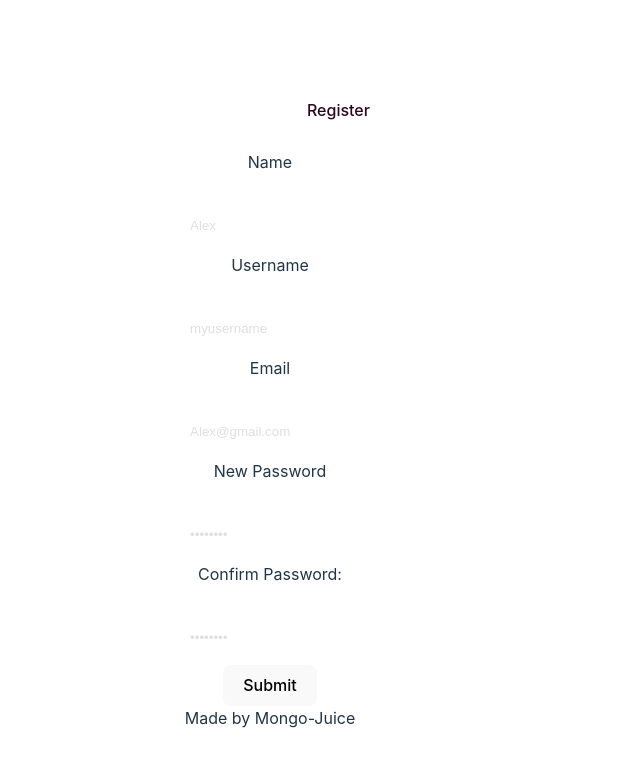
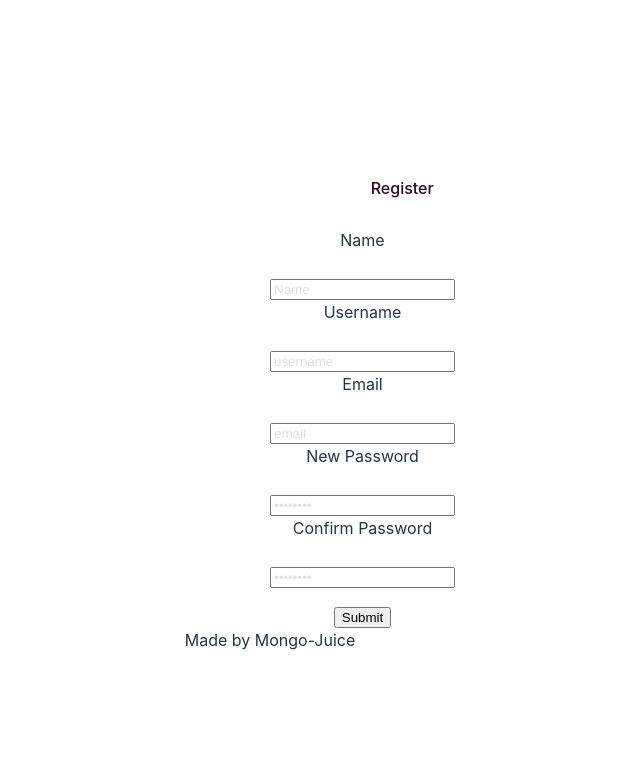
Before and after one commit to SamM71/lap3-project-frontend, a React (Vite) app: page /register in a window 1280 px wide. Shown: the top 766 px of the page, without its empty margins (370-1010 px from the left). Built offline with nearby package versions, Linux system fonts and the light colour scheme.

Commit message:
registration and login forms using hooks

```diff
--- a/package.json
+++ b/package.json
@@ -16,6 +16,7 @@
     "axios": "^1.5.0",
     "react": "^18.2.0",
     "react-dom": "^18.2.0",
+    "react-hook-form": "^7.46.1",
     "react-router-dom": "^6.15.0"
   },
   "devDependencies": {
--- a/src/App.css
+++ b/src/App.css
@@ -116,3 +116,9 @@ a {
   color: black;
   text-decoration: none;
 }
+
+.grid-container {
+  display: grid;
+  grid-template-columns: 1fr 1fr;
+  /* grid-gap: 20px; */
+}
--- /dev/null
+++ b/src/components/LoginForm/index.jsx
@@ -0,0 +1,37 @@
+import React, { useState } from 'react';
+import LottiePlayer from "../LottiePlayer";
+import { useForm } from "react-hook-form";
+
+
+const RegisterForm = () => {
+
+
+  const { register, handleSubmit } = useForm();
+  const [data, setData] = useState("");
+
+  return (
+    <div className="grid-container">
+         <div className='left'>
+            <LottiePlayer
+            src="https://lottie.host/a45a8085-dab9-4bf7-8aee-35a38ebf4e42/aDFz0w3EDb.json"             // background="#FFFFFF"
+             speed="0.8"
+             style={{ width: "auto", height: "400px" }}
+             loop
+           autoplay
+            direction="1"
+           mode="normal"
+       />
+      </div>
+    <form onSubmit={handleSubmit((data) => setData(JSON.stringify(data)))}>
+      <label>Email</label><br />
+      <input {...register("email")} type="email" placeholder="email" />
+      <label>Password</label><br />
+      <input {...register("password")} type="password" placeholder="••••••••" />
+      <p>{data}</p>
+      <input type="submit" />
+    </form>
+    </div>
+  )
+}
+
+export default RegisterForm
--- /dev/null
+++ b/src/components/RegisterForm/index.jsx
@@ -0,0 +1,46 @@
+import React, { useState } from 'react';
+import LottiePlayer from "../LottiePlayer";
+import { useForm } from "react-hook-form";
+import './register.css';
+
+
+const RegisterForm = () => {
+//   const [inputVal, setInputVal] = useState("")
+//   const [displayVal, setDisplayVal] = useState(false)
+
+  const { register, handleSubmit } = useForm();
+  const [data, setData] = useState("");
+
+  return (
+    <div className="grid-container">
+         <div className='left'>
+            <LottiePlayer
+            src="https://lottie.host/a45a8085-dab9-4bf7-8aee-35a38ebf4e42/aDFz0w3EDb.json"             // background="#FFFFFF"
+             speed="0.8"
+             style={{ width: "auto", height: "400px" }}
+             loop
+           autoplay
+            direction="1"
+           mode="normal"
+       />
+      </div>
+    <form onSubmit={handleSubmit((data) => setData(JSON.stringify(data)))}>
+      {/*<Header />*/}
+      <label>Name</label><br />
+      <input {...register("name")} type="text" placeholder="Name" />
+      <label>Username</label><br />
+      <input {...register("username")} type="text" placeholder="username" />
+      <label>Email</label><br />
+      <input {...register("email")} type="email" placeholder="email" />
+      <label>New Password</label><br />
+      <input {...register("password")} type="password" placeholder="••••••••" />
+      <label>Confirm Password</label><br />
+      <input {...register("password")} type="password" placeholder="••••••••" />
+      <p>{data}</p>
+      <input type="submit" />
+    </form>
+    </div>
+  )
+}
+
+export default RegisterForm
--- a/src/pages/Register/register.css
+++ b/src/components/RegisterForm/register.css
@@ -25,7 +25,7 @@
     border:0;
     border-radius:6px;
     /* padding:35px 20px 15px; */
-    padding: 10%;
+    padding: 3%;
     /* width:100%; */
     box-shadow:inset 0 0 0 1px white;
     color: white;
--- a/src/pages/Login/index.jsx
+++ b/src/pages/Login/index.jsx
@@ -1,8 +1,13 @@
-import React from 'react'
+import React, { useState } from 'react';
+import LoginForm from "../../components/LoginForm";
+
 
 const Login = () => {
+
   return (
-    <div>Login</div>
+    <LoginForm />
+
+
   )
 }
 
--- a/src/pages/Register/index.jsx
+++ b/src/pages/Register/index.jsx
@@ -1,42 +1,13 @@
 import React, { useState } from 'react';
-import './register.css';
+import RegisterForm from "../../components/RegisterForm";
 
 
 const Register = () => {
-  const [inputVal, setInputVal] = useState("")
-  const [displayVal, setDisplayVal] = useState(false)
 
-  const handleClick = (event) => {
-    setDisplayVal(true);
-    event.preventDefault();
-  };
-  const handleChange = (event) => {
-    const updatedInput = event.target.value;
-    setInputVal(updatedInput);
-    setDisplayVal(false);
-  };
   return (
-    <div>
-      <form className ="group">
-        <label className="ifta-label" htmlFor="input1">Name</label><br/>
-        <input onChange={handleChange} type="text" class="ifta-field" id="input1" placeholder="Alex"  /><br/>
+    <RegisterForm />
 
-        <label className="ifta-label" htmlFor="input1">Username</label><br/>
-        <input onChange={handleChange} type="text" class="ifta-field" id="input1" placeholder="myusername"  /><br/>
 
-        <label className="ifta-label" htmlFor="input1">Email</label><br/>
-        <input onChange={handleChange} type="email" class="ifta-field" id="input1" placeholder="Alex@gmail.com"  /><br/>
-
-        <label className="ifta-label" htmlFor="input1">New Password</label><br/>
-        <input onChange={handleChange} type="password" class="ifta-field" id="input1" placeholder="••••••••"  /><br/>
-
-        <label className="ifta-label" htmlFor="input1">Confirm Password: </label><br/>
-        <input onChange={handleChange} type="password" class="ifta-field" id="input1" placeholder="••••••••"  /><br/>
-
-        <button onClick={handleClick}>Submit</button>
-      </form>
-      {displayVal && <p>{inputVal}</p>}
-    </div>
   )
 }
 
```
Also changed, not shown: 1 other file (tests, documents, lock files or other folders).
